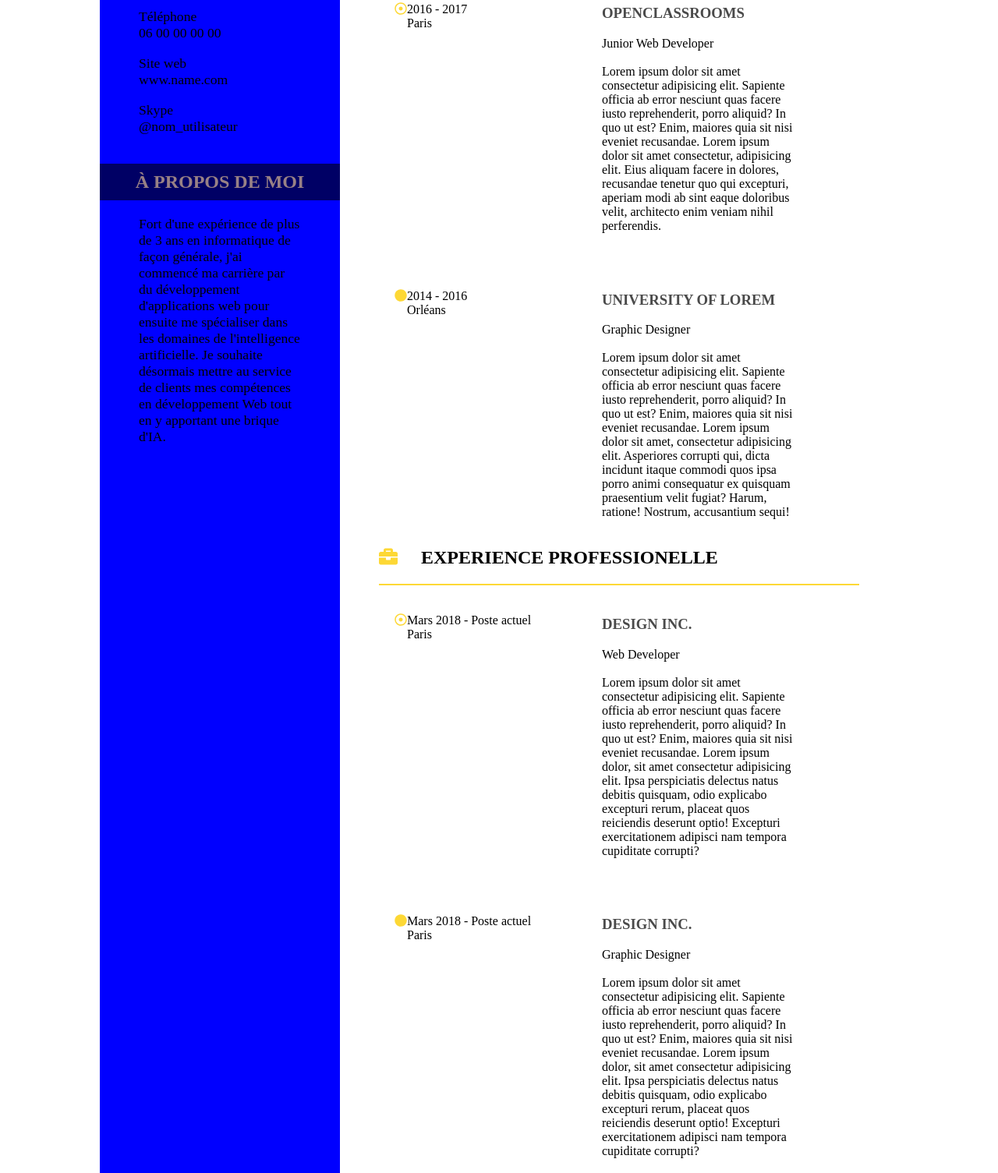
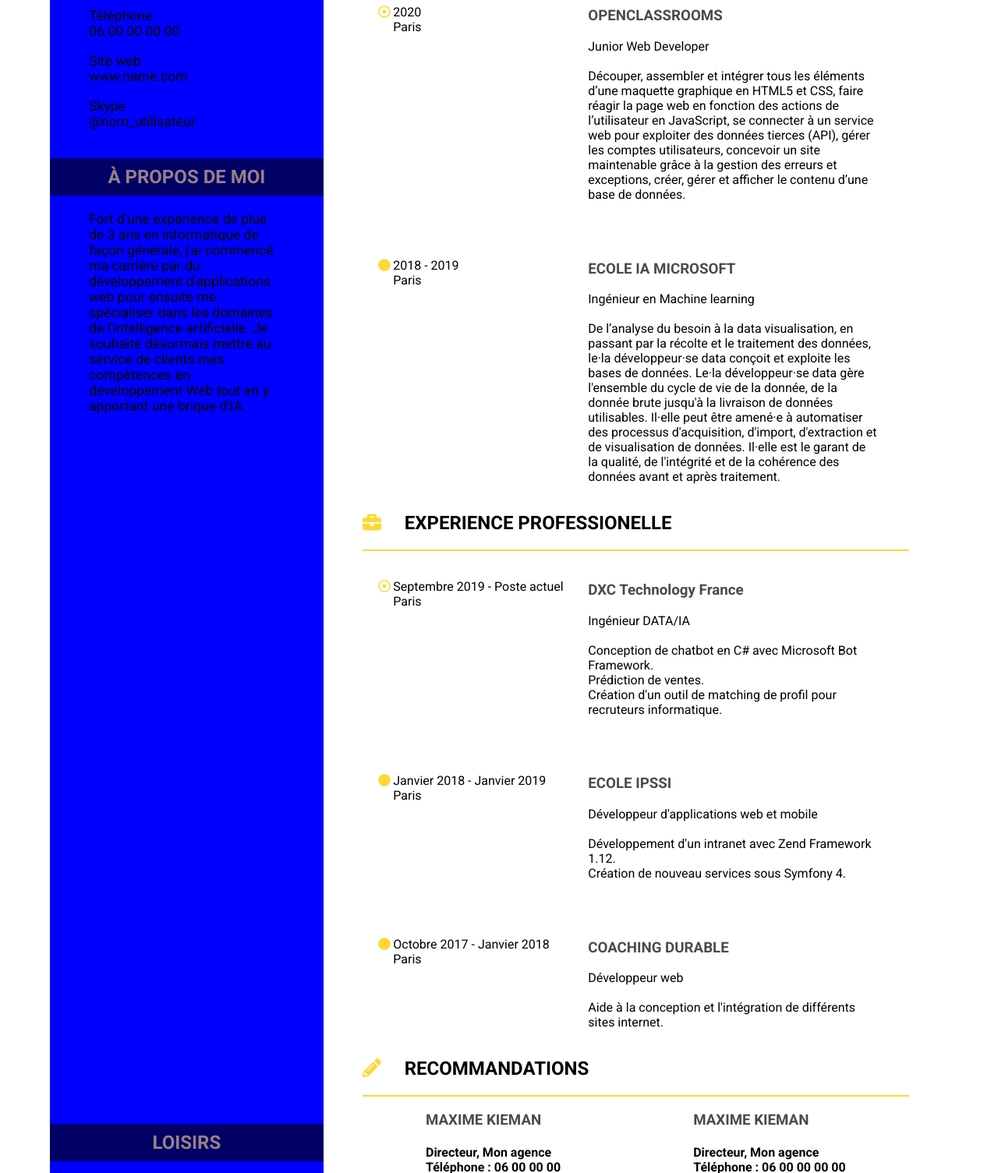
Before and after one commit to arnaudagbo/arnaudagbo.github.io, a plain HTML site: page index.html in a window 1280 px wide. Shown: the part 365-1870 px from the top of the page at 78% size. Drawn offline with Linux system fonts and the light colour scheme.

Commit message:
police et autre fix

```diff
--- a/index.html
+++ b/index.html
@@ -5,8 +5,10 @@
     <meta name="viewport" content="width=device-width, initial-scale=1.0">
     <title>CV Arnaud</title>
     <link rel="shortcut icon" type="image/png" href="favicon.ico" />
-    <script src="https://use.fontawesome.com/releases/v5.12.1/js/all.js" data-auto-a11y="true"></script>
     <meta name="description" content="CV de Arnaud AGBO, Developpeur web fullstack freelance">
+
+    <!-- Police google font Roboto-->
+    <link href="https://fonts.googleapis.com/css2?family=Roboto:wght@100;300;400;500;700;900&display=swap" rel="stylesheet">
 
     <!-- Open Graph data pour facebook -->
     <meta property="og:title" content="CV Arnaud"/>
@@ -70,17 +72,17 @@
                    <p><i class="far fa-dot-circle icone-circle grande-icone"></i></p>
                 </div>
                 <div class="dates bloc2">
-                    <p> 2016 - 2017 <br> Paris</p>
+                    <p> 2020 <br> Paris</p>
                 </div>
                 <div class="bloc-texte bloc3">
                     <h3><b>OPENCLASSROOMS</b></h3>
                     <div class="resume">
                             <p>  Junior Web Developer <br><br>
-                                Lorem ipsum dolor sit amet consectetur adipisicing elit. Sapiente officia ab error
-                                nesciunt quas facere iusto reprehenderit, porro aliquid? In quo ut est?
-                                Enim, maiores quia sit nisi eveniet recusandae. Lorem ipsum dolor sit amet consectetur,
-                                 adipisicing elit. Eius aliquam facere in dolores, recusandae tenetur quo qui excepturi,
-                                  aperiam modi ab sint eaque doloribus velit, architecto enim veniam nihil perferendis.
+                                Découper, assembler et intégrer tous les éléments d’une maquette graphique en HTML5 et CSS,
+                                faire réagir la page web en fonction des actions de l’utilisateur en JavaScript,
+                                se connecter à un service web pour exploiter des données tierces (API),
+                                gérer les comptes utilisateurs, concevoir un site maintenable grâce à la gestion des erreurs
+                                et exceptions, créer, gérer et afficher le contenu d’une base de données.
                             </p>
                     </div>
                 </div>
@@ -91,18 +93,18 @@
                 <p><i class="fas fa-circle grande-icone"></i></p>
             </div>
             <div class="dates bloc2">
-                <p>2014 - 2016 <br>Orléans</p>
+                <p> 2018 - 2019 <br>Paris</p>
             </div>
             <div class="bloc-texte bloc3">
-                <h3><b>UNIVERSITY OF LOREM</b></h3>
+                <h3><b>ECOLE IA MICROSOFT</b></h3>
                 <div class="resume">
-                    <p>  Graphic Designer <br><br>
-                        Lorem ipsum dolor sit amet consectetur adipisicing elit. Sapiente officia ab error
-                        nesciunt quas facere iusto reprehenderit, porro aliquid? In quo ut est?
-                        Enim, maiores quia sit nisi eveniet recusandae. Lorem ipsum dolor sit amet,
-                        consectetur adipisicing elit. Asperiores corrupti qui, dicta incidunt itaque
-                        commodi quos ipsa porro animi consequatur ex quisquam praesentium velit fugiat?
-                        Harum, ratione! Nostrum, accusantium sequi!
+                    <p>  Ingénieur en Machine learning <br><br>
+                        De l’analyse du besoin à la data visualisation, en passant par la récolte et le traitement des données, le·la développeur·se data
+                        conçoit et exploite les bases de données.
+                        Le·la développeur·se data gère l'ensemble du cycle de vie de la donnée,
+                        de la donnée brute jusqu'à la livraison de données utilisables.
+                        Il·elle peut être amené·e à automatiser des processus d'acquisition, d'import, d'extraction et de visualisation de données.
+                        Il·elle est le garant de la qualité, de l'intégrité et de la cohérence des données avant et après traitement.
                     </p>
                 </div>
             </div>
@@ -114,19 +116,16 @@
                     <p><i class="far fa-dot-circle icone-circle grande-icone"></i></p>
                  </div>
                  <div class="dates bloc2">
-                    <p>Mars 2018 - Poste actuel <br>
+                    <p>Septembre 2019 - Poste actuel <br>
                         Paris</p>
                 </div>
                 <div class="bloc-texte bloc3">
-                        <h3><b>DESIGN INC.</b></h3>
+                        <h3><b>DXC Technology France</b></h3>
                         <div class="resume">
-                            <p>Web Developer <br><br>
-                                Lorem ipsum dolor sit amet consectetur adipisicing elit. Sapiente officia ab error
-                                nesciunt quas facere iusto reprehenderit, porro aliquid? In quo ut est?
-                                Enim, maiores quia sit nisi eveniet recusandae. Lorem ipsum dolor, sit amet
-                                consectetur adipisicing elit. Ipsa perspiciatis delectus natus debitis quisquam,
-                                odio explicabo excepturi rerum, placeat quos reiciendis deserunt optio! Excepturi
-                                exercitationem adipisci nam tempora cupiditate corrupti?
+                            <p>Ingénieur DATA/IA <br><br>
+                                Conception de chatbot en C# avec Microsoft Bot Framework. <br>
+                                Prédiction de ventes. <br>
+                                Création d'un outil de matching de profil pour recruteurs informatique.
                             </p>
                         </div>
                 </div>
@@ -136,18 +135,14 @@
                         <p><i class="fas fa-circle grande-icone"></i></p>
                     </div>
                     <div class="dates bloc2">
-                        <p>Mars 2018 - Poste actuel <br>Paris</p>
+                        <p>Janvier 2018 - Janvier 2019 <br>Paris</p>
                     </div>
                     <div class="bloc-texte bloc3">
-                    <h3><b>DESIGN INC.</b></h3>
+                    <h3><b>ECOLE IPSSI</b></h3>
                     <div class="resume">
-                        <p>Graphic Designer <br><br>
-                            Lorem ipsum dolor sit amet consectetur adipisicing elit. Sapiente officia ab error
-                            nesciunt quas facere iusto reprehenderit, porro aliquid? In quo ut est?
-                            Enim, maiores quia sit nisi eveniet recusandae. Lorem ipsum dolor, sit amet
-                            consectetur adipisicing elit. Ipsa perspiciatis delectus natus debitis quisquam,
-                            odio explicabo excepturi rerum, placeat quos reiciendis deserunt optio! Excepturi
-                            exercitationem adipisci nam tempora cupiditate corrupti?
+                        <p>Développeur d'applications web et mobile <br><br>
+                            Développement d'un intranet avec Zend Framework 1.12. <br>
+                            Création de nouveau services sous Symfony 4.
                         </p>
                     </div>
                     </div>
@@ -158,19 +153,14 @@
                         <p><i class="fas fa-circle grande-icone "></i></p>
                     </div>
                     <div class="dates bloc2">
-                        <p>Mars 2018 - Poste actuel <br>
+                        <p>Octobre 2017 - Janvier 2018 <br>
                             Paris</p>
                     </div>
                     <div class="bloc-texte bloc3">
-                        <h3><b>DESIGN INC.</b></h3>
+                        <h3><b>COACHING DURABLE</b></h3>
                     <div class="resume">
-                        <p>Graphic Designer <br><br>
-                            Lorem ipsum dolor sit amet consectetur adipisicing elit. Sapiente officia ab error
-                            nesciunt quas facere iusto reprehenderit, porro aliquid? In quo ut est?
-                            Enim, maiores quia sit nisi eveniet recusandae. Lorem ipsum dolor, sit amet
-                            consectetur adipisicing elit. Ipsa perspiciatis delectus natus debitis quisquam,
-                            odio explicabo excepturi rerum, placeat quos reiciendis deserunt optio! Excepturi
-                            exercitationem adipisci nam tempora cupiditate corrupti?
+                        <p>Développeur web <br><br>
+                            Aide à la conception et l'intégration de différents sites internet.
                         </p>
                     </div>
                     </div>
@@ -192,5 +182,6 @@
             </div>
         </div>
     </div>
+    <script src="https://use.fontawesome.com/releases/v5.12.1/js/all.js" data-auto-a11y="true"></script>
 </body>
 </html>
--- a/style.css
+++ b/style.css
@@ -3,7 +3,8 @@ body{
     margin-left: auto;
     margin-right: auto;
     margin-bottom: 20px;
-    width: 80%;
+    width: 90%;
+    font-family: 'Roboto', sans-serif;
 }
 
 #bloc-gauche{
@@ -120,7 +121,7 @@ body{
 }
 
 .resume{
-    width: 80%;
+    width: 95%;
 }
 
 .icone-color{
```
